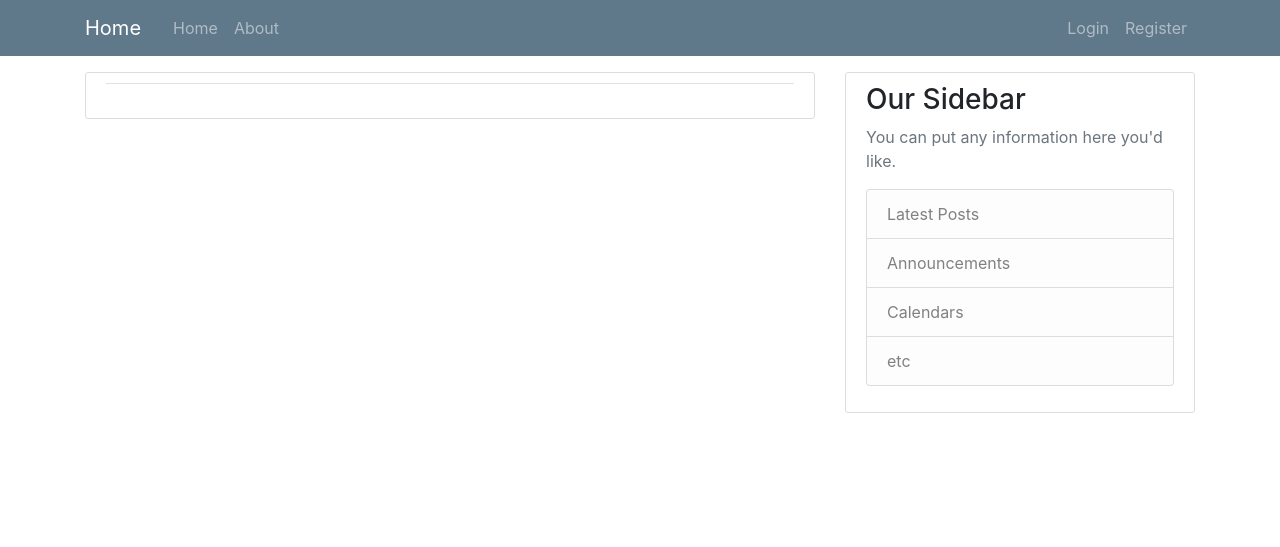
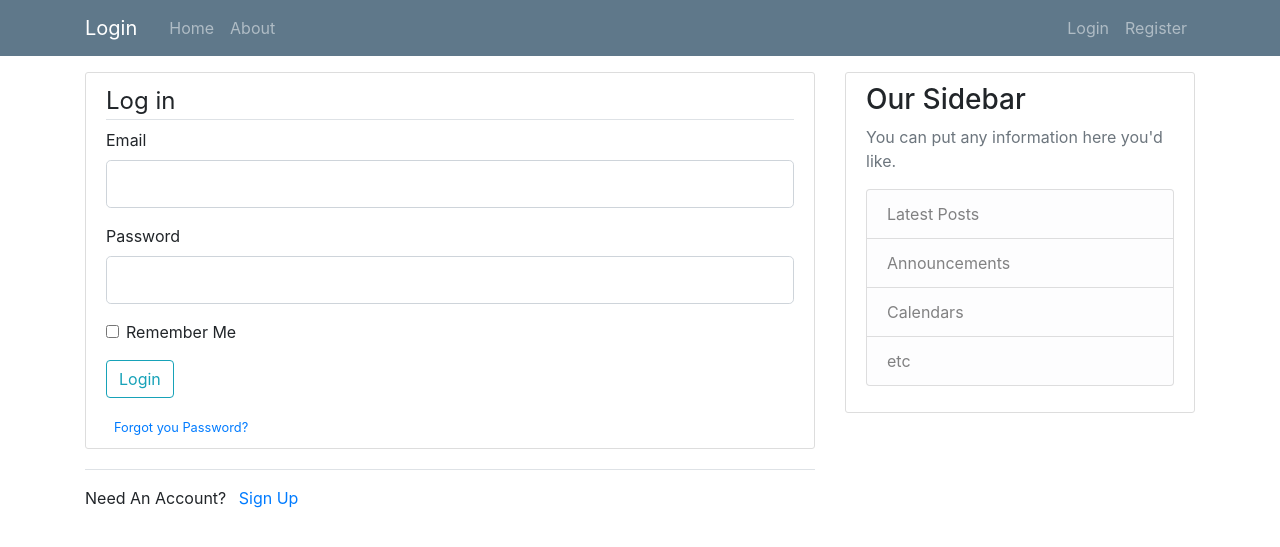
Before and after one commit to Cubillosxy/flask-network, a Flask app: page /login in a window 1280 px wide. Shown: the top 547 px of the page. Run offline with Flask 2, Linux system fonts and the light colour scheme; some libraries are stand-ins or nearby versions.

Commit message:
:pencil: :construction: login and registration forms,

```diff
--- a/Blog/__init__.py
+++ b/Blog/__init__.py
@@ -0,0 +1 @@
+from .forms import *
--- a/Blog/flask_blog.py
+++ b/Blog/flask_blog.py
@@ -1,13 +1,14 @@
 from os.path import join
 
 from flask import Flask
+from flask import flash
+from flask import redirect
 from flask import render_template
 from flask import url_for
-from flask import flash
-from flask import redirect
+from flask_sqlalchemy import SQLAlchemy
 
+from forms import LoginForm
 from forms import RegistrationForm
-from forms import LoginForm
 
 app = Flask(__name__)
 
@@ -55,9 +56,15 @@ def register():
     return render_template('register.html', title='Register', form=form)
 
 
-@app.route("/login")
+@app.route('/login', methods=['GET', 'POST'])
 def login():
     form = LoginForm()
+    if form.validate_on_submit():
+        if form.email.data == "hola@gmail.com":
+            flash('You have been logged in!', 'success')
+            return redirect(url_for('home'))
+        else:
+            flash('Login Unsuccessful. Pleaese !', 'danger')
     return render_template('login.html', title='Login', form=form)
 
 
--- a/Blog/templates/login.html
+++ b/Blog/templates/login.html
@@ -1,6 +1,6 @@
 {% extends 'layout.html' %}
 {% block title %}
-    Home
+    {{ title }}
 {% endblock %}
 
 {% block content %}
@@ -8,8 +8,49 @@
         <form action="" method="POST">
             {{ form.hidden_tag() }}
             <fieldset class="form-group">
-                <legend class="border-bottom bm-4"></legend>
+                <legend class="border-bottom bm-4">Log in</legend>
+                <div class="form-group">
+                    {{ form.email.label(class="form-control-label") }}
+                    {% if form.email.errors %}
+                        {{ form.email(class="form-control form-control-lg is-invalid") }}
+                        <div class="invalid-feedback">
+                            {% for error in form.email.errors %}
+                                <span>{{ error }}</span>
+                            {% endfor %}
+                        </div>
+                    {% else %}
+                        {{ form.email(class="form-control form-control-lg") }}
+                    {% endif %}
+
+                </div>
+                <div class="form-group">
+                    {{ form.password.label(class="form-control-label") }}
+                    {% if form.password.errors %}
+                        {{ form.password(class="form-control form-control-lg is-invalid") }}
+                        <div class="invalid-feedback">
+                            {% for error in form.password.errors %}
+                                <span>{{ error }}</span>
+                            {% endfor %}
+                        </div>
+                    {% else %}
+                        {{ form.password(class="form-control form-control-lg") }}
+                    {% endif %}
+                </div>
+                <div class="form-check">
+                	{{ form.remember(class="form-check-input")}}
+                	{{ form.remember.label(class="form-check-label")}}
+                </div>
             </fieldset>
+            <div class="form-group">
+                {{ form.submit(class="btn btn-outline-info") }}
+            </div>
+
+            <small class="text-muted ml-2">
+            	<a href="#"> Forgot you Password?</a>
+            </small>
         </form>
     </div>
+    <div class="border-top pt-3">
+        Need An Account? <a href="{{ url_for('register') }}" class="ml-2">Sign Up </a>
+    </div>
 {% endblock %}
--- a/__init__.py
+++ b/__init__.py
@@ -0,0 +1,5 @@
+# standar path
+
+#https://www.youtube.com/watch?v=cYWiDiIUxQc&list=PL-osiE80TeTs4UjLw5MM6OjgkjFeUxCYH&index=4
+
+# min >0
--- a/requirements.txt
+++ b/requirements.txt
@@ -1,3 +1,4 @@
 Flask==1.0.2
 flask-wtf==0.14.2
 Flask-WTF==0.14.2
+flask-sqlalchemy==2.4.0
```
Also changed, not shown: README.md.
